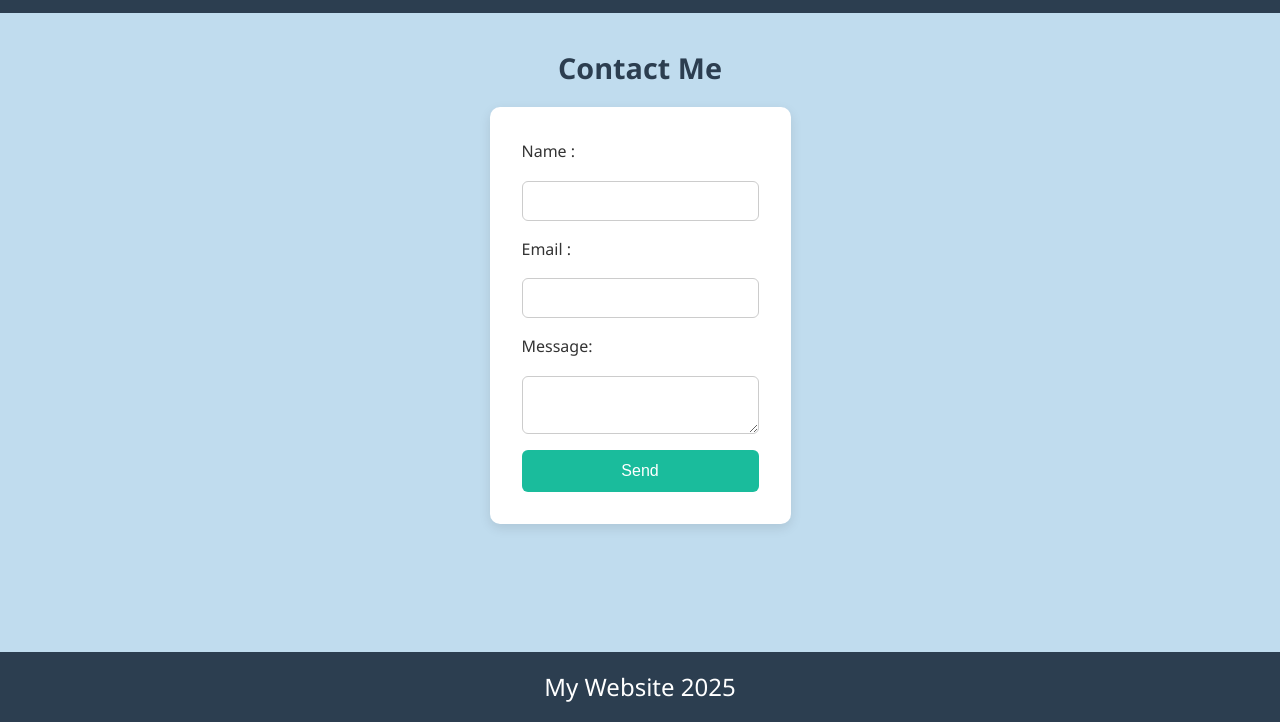
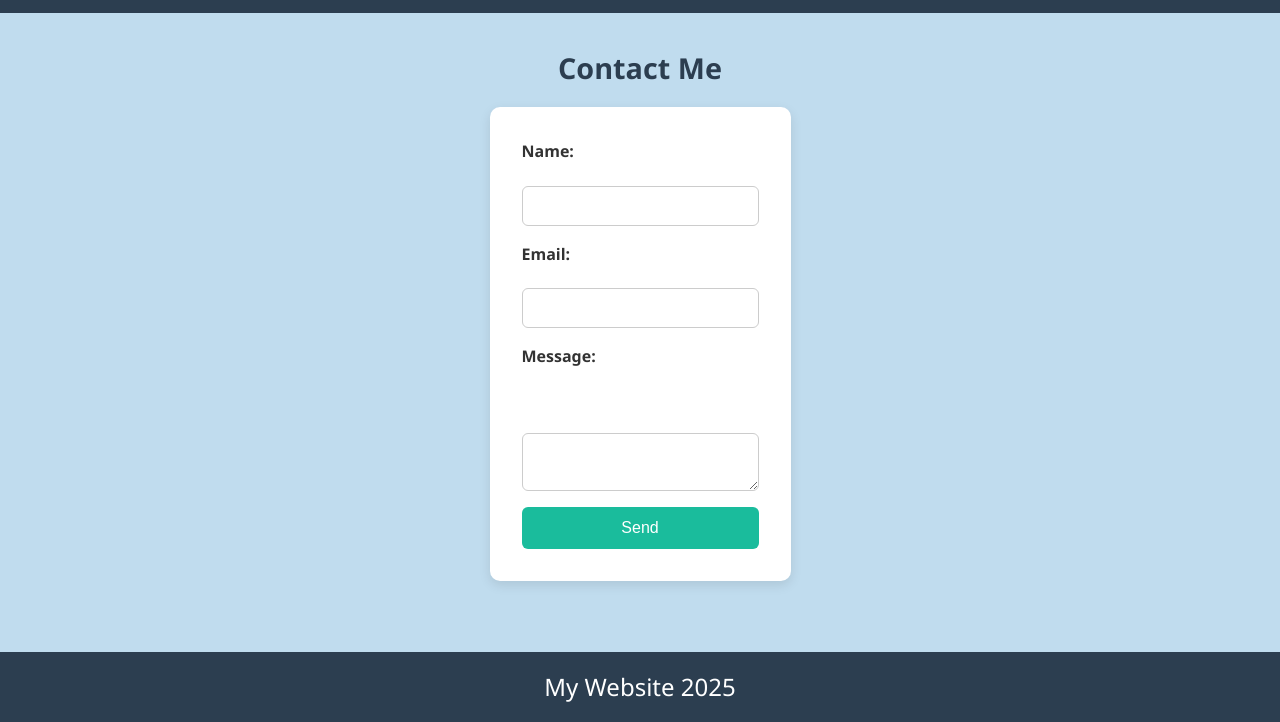
Before and after one commit to sumaiyaa45/MostSumaiyaAkter-, a plain HTML site: page contact.html in a window 1280 px wide. Shown: the part 78-800 px from the top of the page. Drawn offline with Linux system fonts and the light colour scheme.

Commit message:
feat:added 3rd party email sender

```diff
--- a/contact.html
+++ b/contact.html
@@ -21,10 +21,17 @@
         </nav>
     </header>
     <h2>Contact Me</h2>
-    <form>
-      Name : <input type="text" /> Email :<input type="email" /> Message: <br />
-      <textarea rows="2" cols="20"></textarea>
-      <input type="submit" value="Send" />
+    <form action="https://formsubmit.co/sumaiyaakter01631@gmail.com" method="POST">
+        <label for="name">Name:</label>
+        <input type="text" name="name" id="name" required />
+
+        <label for="email">Email:</label>
+        <input type="email" name="email" id="email" required />
+
+        <label for="message">Message:</label><br />
+        <textarea rows="2" cols="20" name="message" id="message" required></textarea>
+
+        <input type="submit" value="Send" />
     </form>
 
     <footer>
```
